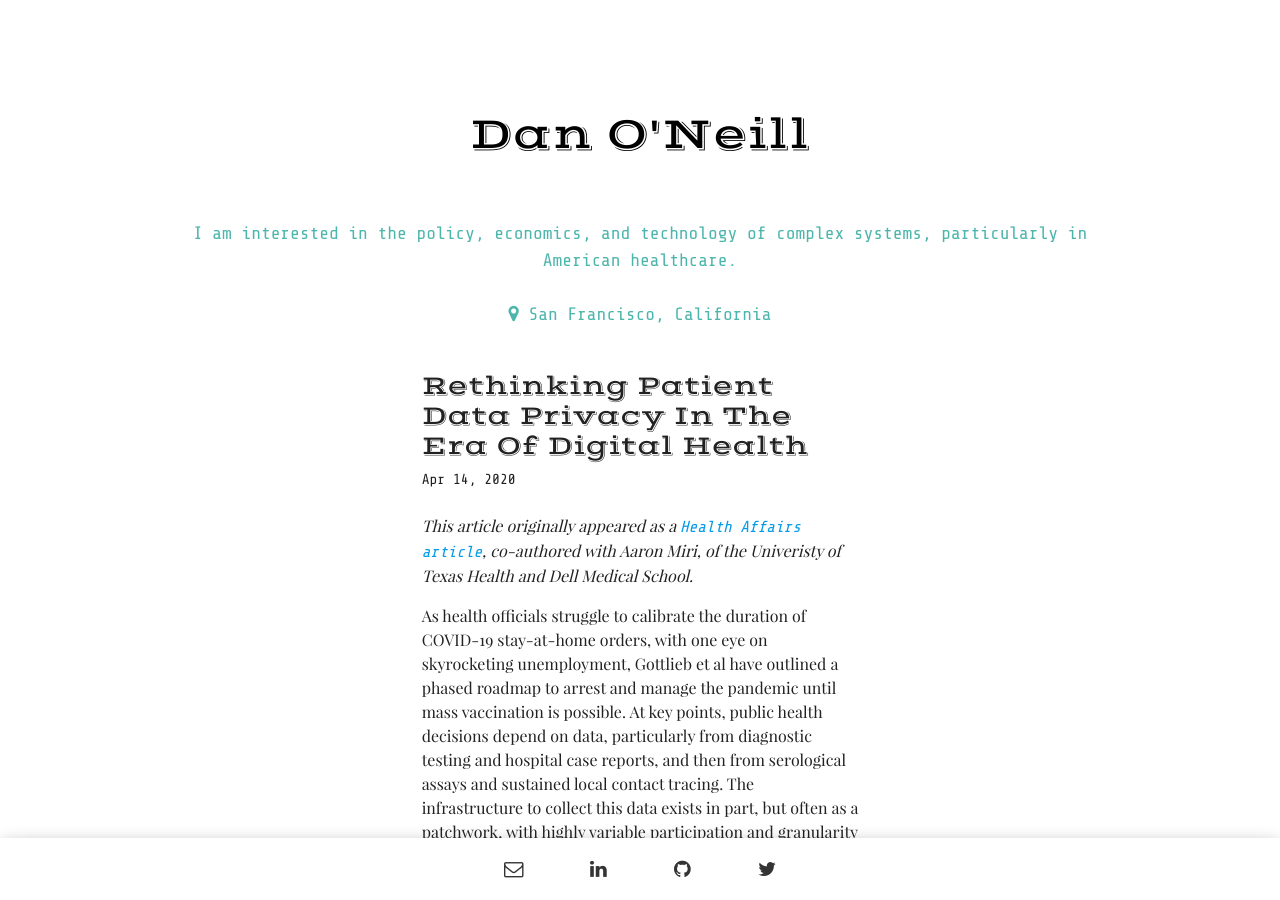
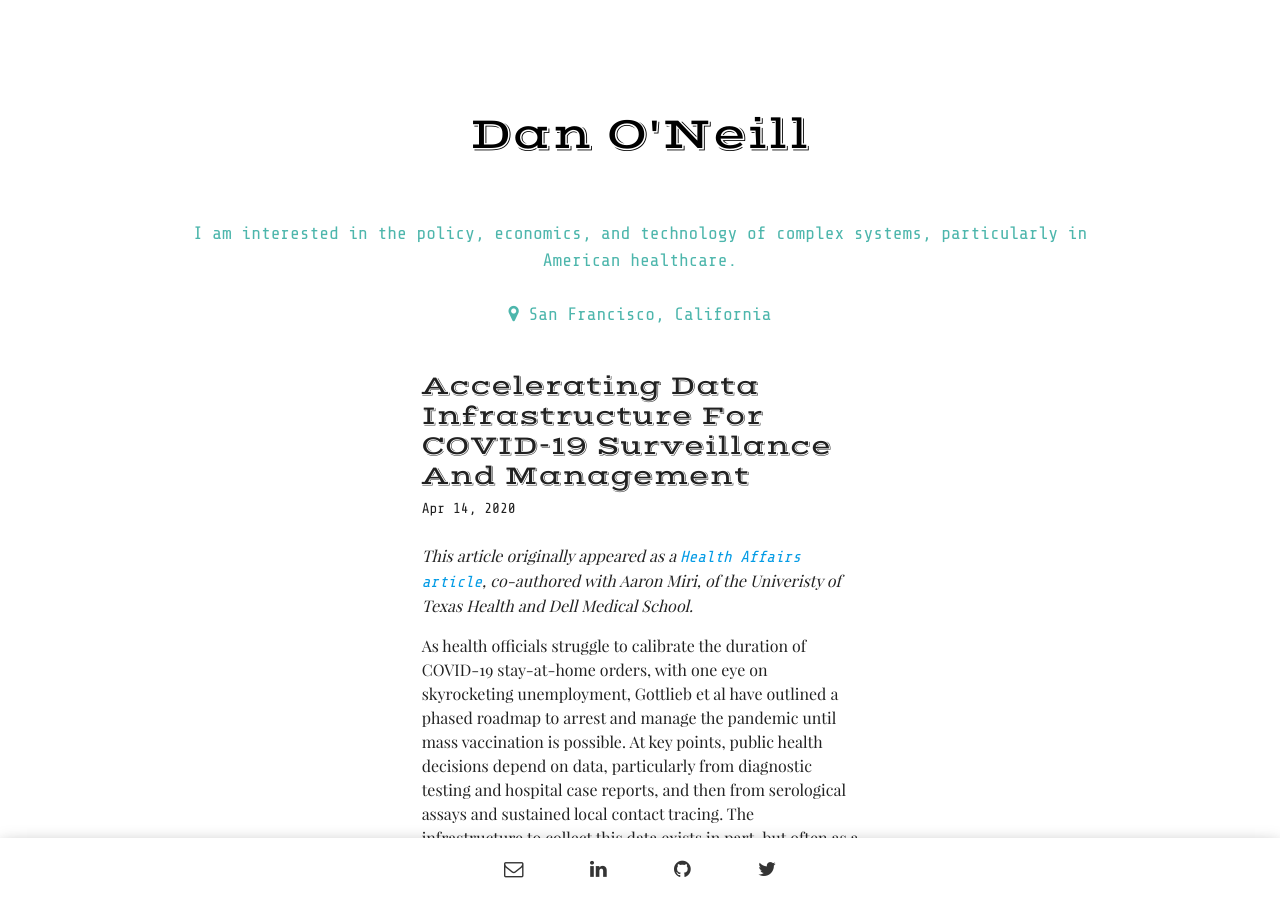
Before and after one commit to danielponeill/danielponeill.github.io, a Jekyll site: the page built from _posts/2020-04-14-Accelerating Data Infrastructure For COVID-19 Surveillance And Management.md, in a window 1280 px wide and 900 px high. Built offline with Jekyll 4.4.1, drawn with Linux system fonts in a browser that asks for light colours; some web fonts are replaced.

Commit message:
Update 2020-04-14-Accelerating Data Infrastructure For COVID-19 Surveillance And Management.md

```diff
--- a/_posts/2020-04-14-Accelerating Data Infrastructure For COVID-19 Surveillance And Management.md
+++ b/_posts/2020-04-14-Accelerating Data Infrastructure For COVID-19 Surveillance And Management.md
@@ -1,6 +1,6 @@
 ---
 layout: post
-title:  "Rethinking Patient Data Privacy In The Era Of Digital Health"
+title:  "Accelerating Data Infrastructure For COVID-19 Surveillance And Management"
 date:   2020-04-14 00:00:00 -0800
 tags: ['COVID-19', 'health information exchange', 'data', 'public health', 'healthcare', 'health care']
 author: "Aaron Miri and Dan ONeill"
```
